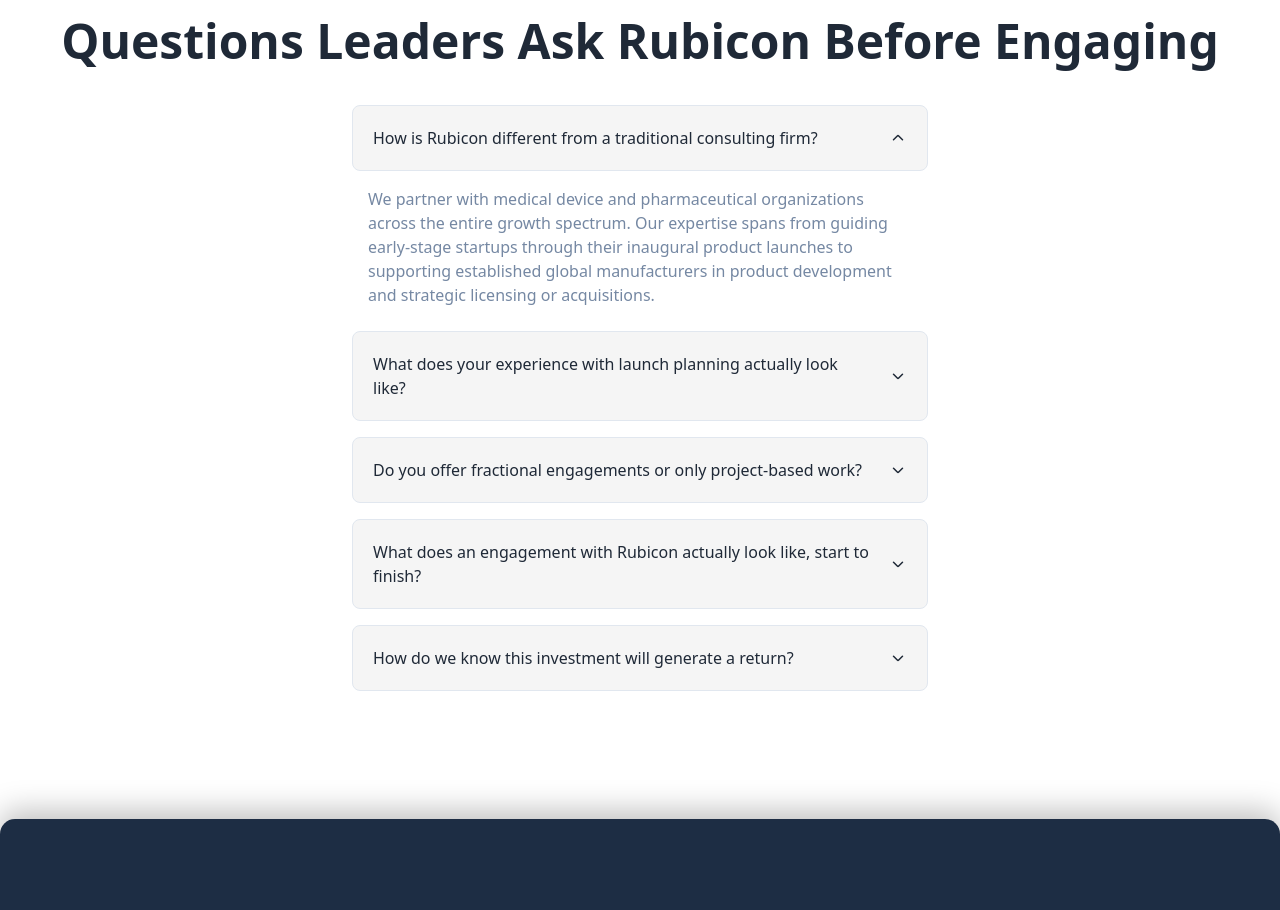
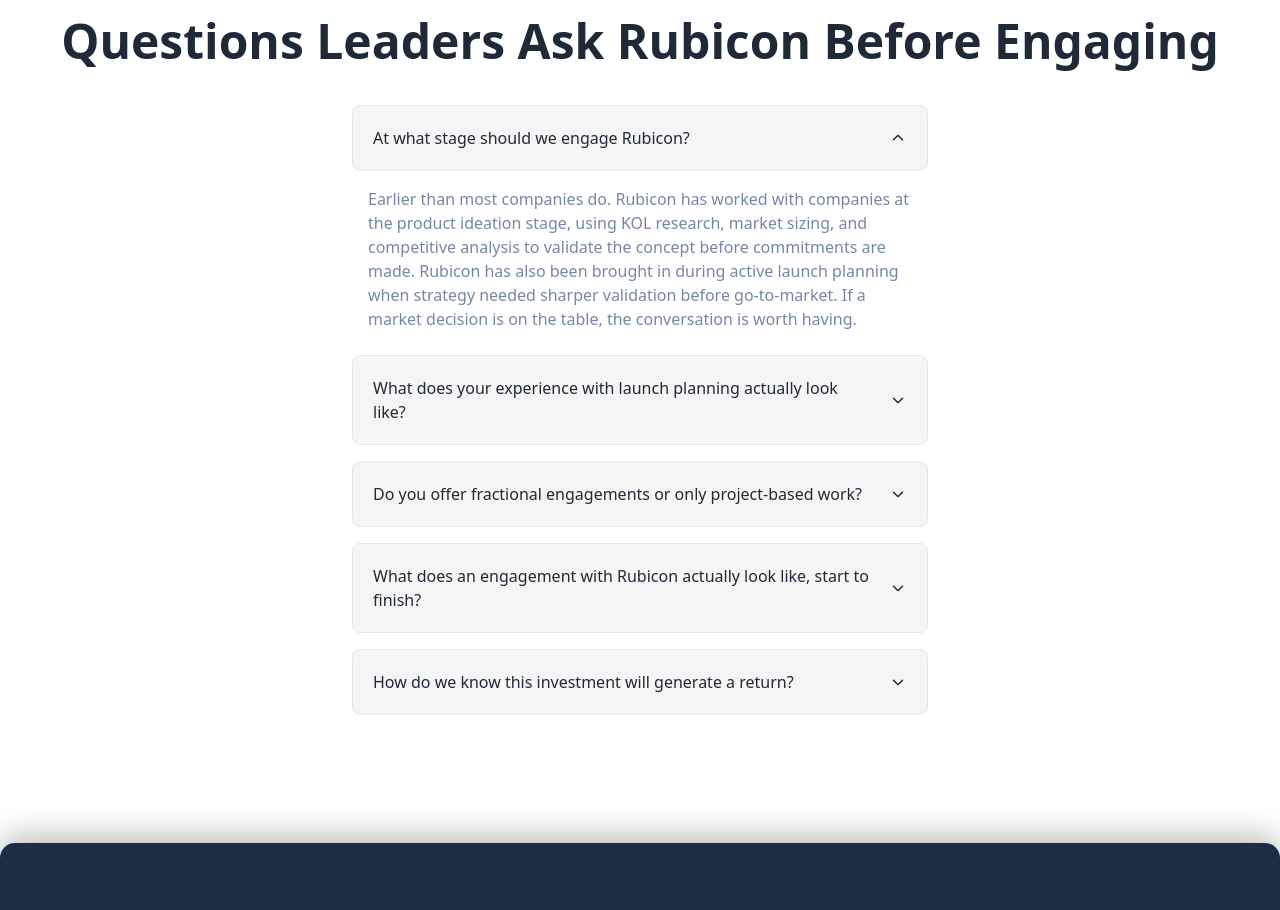
Before and after one commit to theanchorframe/Rubicon-med-frontend, a React (Vite) app: page / in a window 1280 px wide. Shown: the part 7220-8130 px from the top of the page. Built offline with nearby package versions, Linux system fonts and the light colour scheme.

Commit message:
Changes
Co-authored-by: theanchorframe <225102299+theanchorframe@users.noreply.github.com>

```diff
--- a/src/components/FAQSection.tsx
+++ b/src/components/FAQSection.tsx
@@ -13,9 +13,9 @@ const FAQSection = ({ onOpenConsultationDialog }: FAQSectionProps) => {
 
   const faqs = [
     {
-      question: "How is Rubicon different from a traditional consulting firm?",
+      question: "At what stage should we engage Rubicon?",
       answer:
-        "We partner with medical device and pharmaceutical organizations across the entire growth spectrum. Our expertise spans from guiding early-stage startups through their inaugural product launches to supporting established global manufacturers in product development and strategic licensing or acquisitions.",
+        "Earlier than most companies do. Rubicon has worked with companies at the product ideation stage, using KOL research, market sizing, and competitive analysis to validate the concept before commitments are made. Rubicon has also been brought in during active launch planning when strategy needed sharper validation before go-to-market. If a market decision is on the table, the conversation is worth having.",
     },
     {
       question: "What does your experience with launch planning actually look like?",
```
